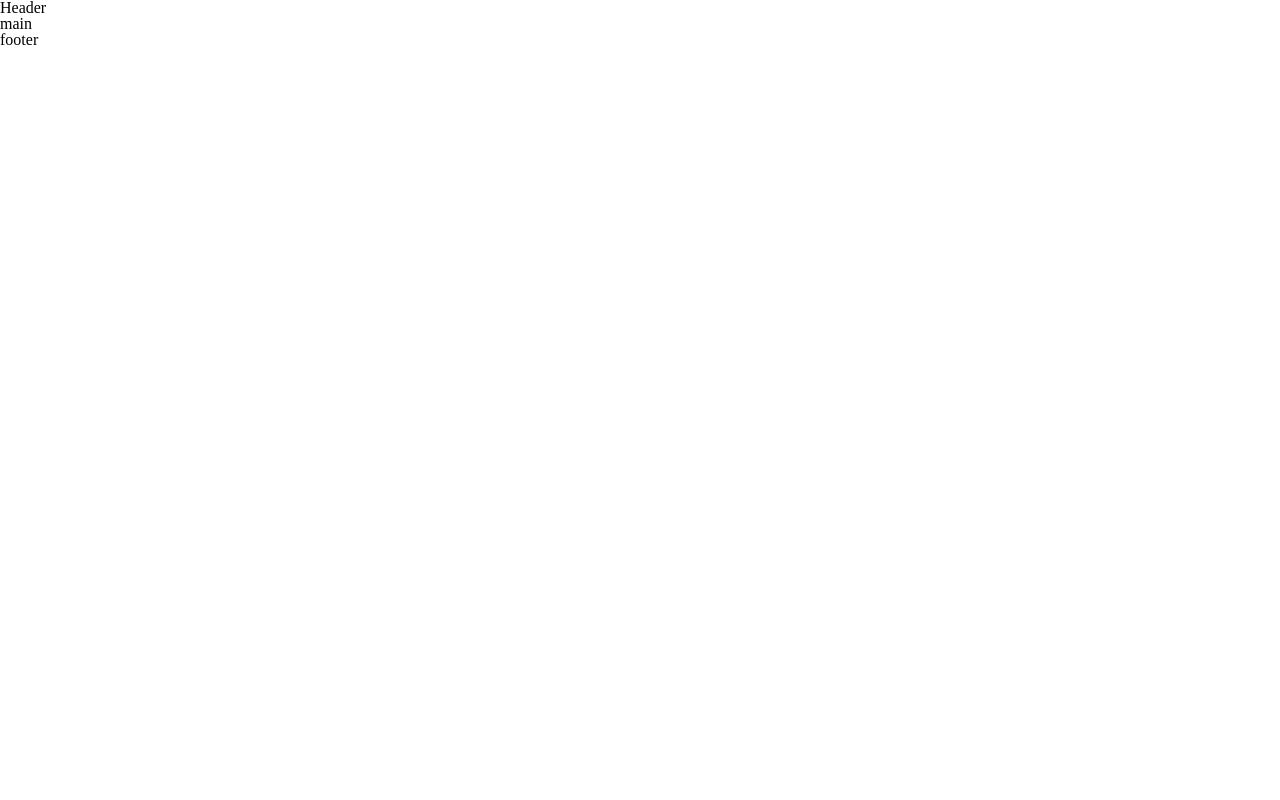
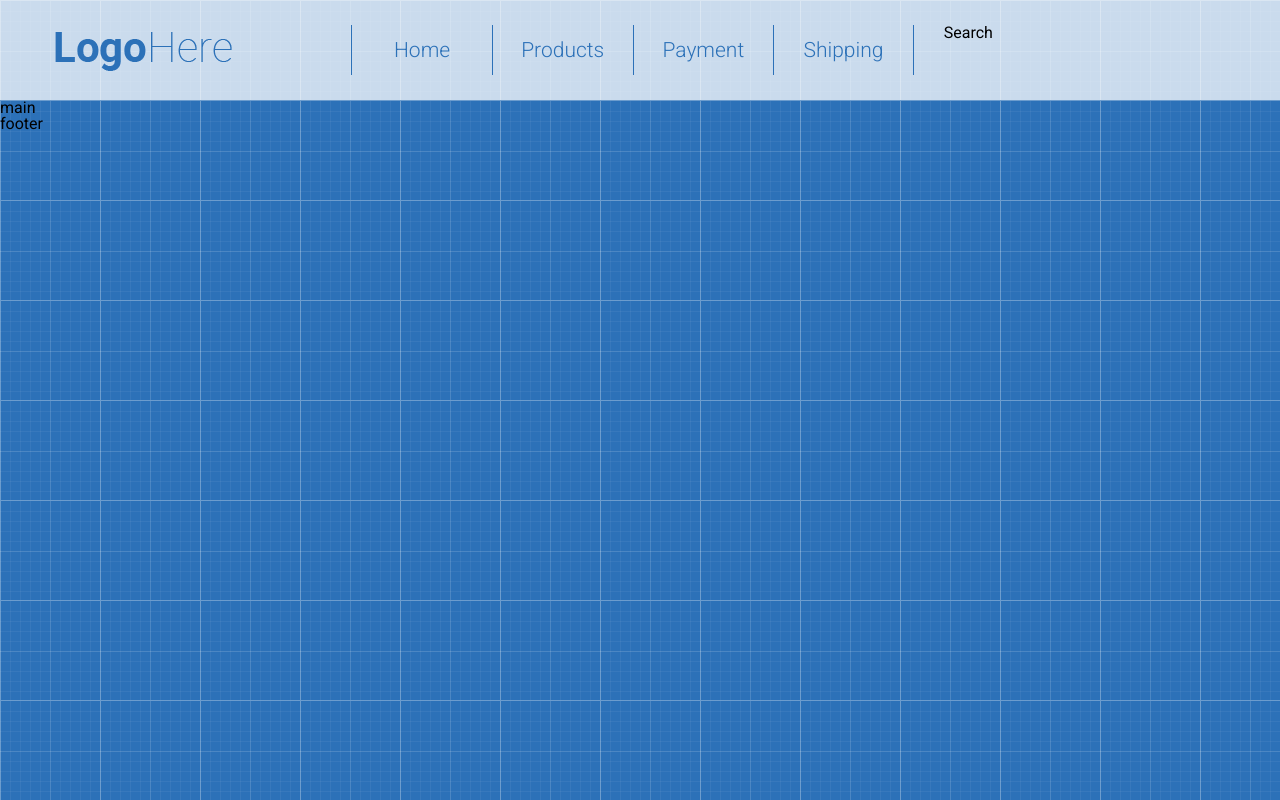
Before and after one commit to slavik1603/shop-project, a plain HTML site: page index.html in a window 1280 px wide. Drawn offline with Linux system fonts and the light colour scheme.

Commit message:
added Logo and Menu

```diff
--- a/index.html
+++ b/index.html
@@ -7,9 +7,34 @@
     <title>Document</title>
     <link rel="stylesheet" href="reset.css">
     <link rel="stylesheet" href="style.css">
+    <link rel="preconnect" href="https://fonts.gstatic.com">
+    <link href="https://fonts.googleapis.com/css2?family=Roboto:wght@300;400;700&display=swap" rel="stylesheet">
 </head>
 <body>
-    <header class="header">Header</header>
+    <header class="header">
+        <div class="container">
+            <div class="row">
+                <div class="col-md-3">
+                    <div class="logo">
+                        <a href="">
+                            <img src="images/Logo.png" alt="">
+                        </a>
+                    </div>
+                </div>
+                <div class="col-md-6">
+                    <nav>
+                        <ul class="menu">
+                            <li><a href="">Home</a></li>
+                            <li><a href="">Products</a></li>
+                            <li><a href="">Payment</a></li>
+                            <li><a href="">Shipping</a></li>
+                        </ul>
+                    </nav>
+                </div>
+                <div class="col-md-3">Search</div>
+            </div>
+        </div>
+    </header>
     <main class="main">main</main>
     <footer class="footer">footer</footer>
 </body>
--- a/style.css
+++ b/style.css
@@ -0,0 +1,67 @@
+* {
+    box-sizing: border-box;
+}
+body {
+    font-family: 'Roboto', sans-serif;
+    background-image: url(images/fon1.png);
+}
+.header {
+    background-color: rgba(255, 255, 255, 0.75);
+    padding: 25px 0;
+}
+.container {
+    width: 1200px;
+    margin: 0 auto;
+    padding-left: 15px;
+    padding-right: 15px;
+}
+.row::after {
+    content: "";
+    clear: both;
+    display: block;
+}
+.row {
+    margin-left: -15px;
+    margin-left: -15px;
+}
+.row:after, .menu:after {
+    content: "";
+    clear: both;
+    display: block;
+}
+.col-md-3 {
+    width: 25%;
+}
+.col-md-6 {
+    width: 50%;
+}
+[class*="col-"] {
+    float: left;
+    padding-left: 15px;
+    padding-right: 15px;
+}
+.logo {
+    margin-top: 7px;
+}
+.menu li {
+    float: left;
+    width: 25%;
+    border-left: 1px solid #2c71b8;
+}
+.menu li:last-child {
+    border-right: 1px solid #2c71b8;
+}
+.menu a {
+    display: block;
+    height: 50px;
+    text-decoration: none;
+    color: #2c71b8;
+    text-align: center;
+    line-height: 50px;
+    font-weight: 300;
+    font-size: 21px;
+}
+.menu a:hover {
+    background-color: #2c71b8;
+    color: white;
+}
```
Also changed, not shown: images/Logo.png (added), images/fon1.png (added).
